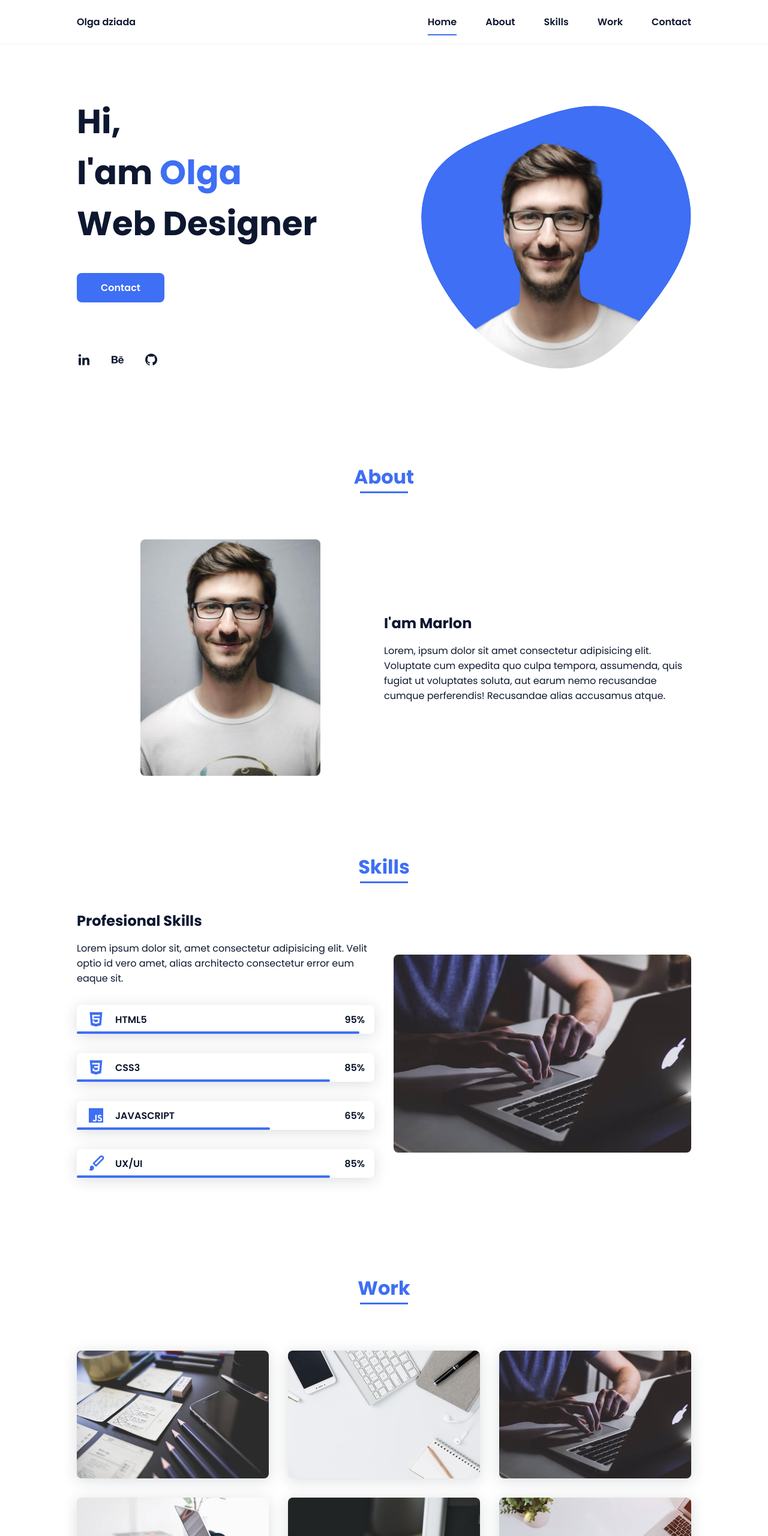
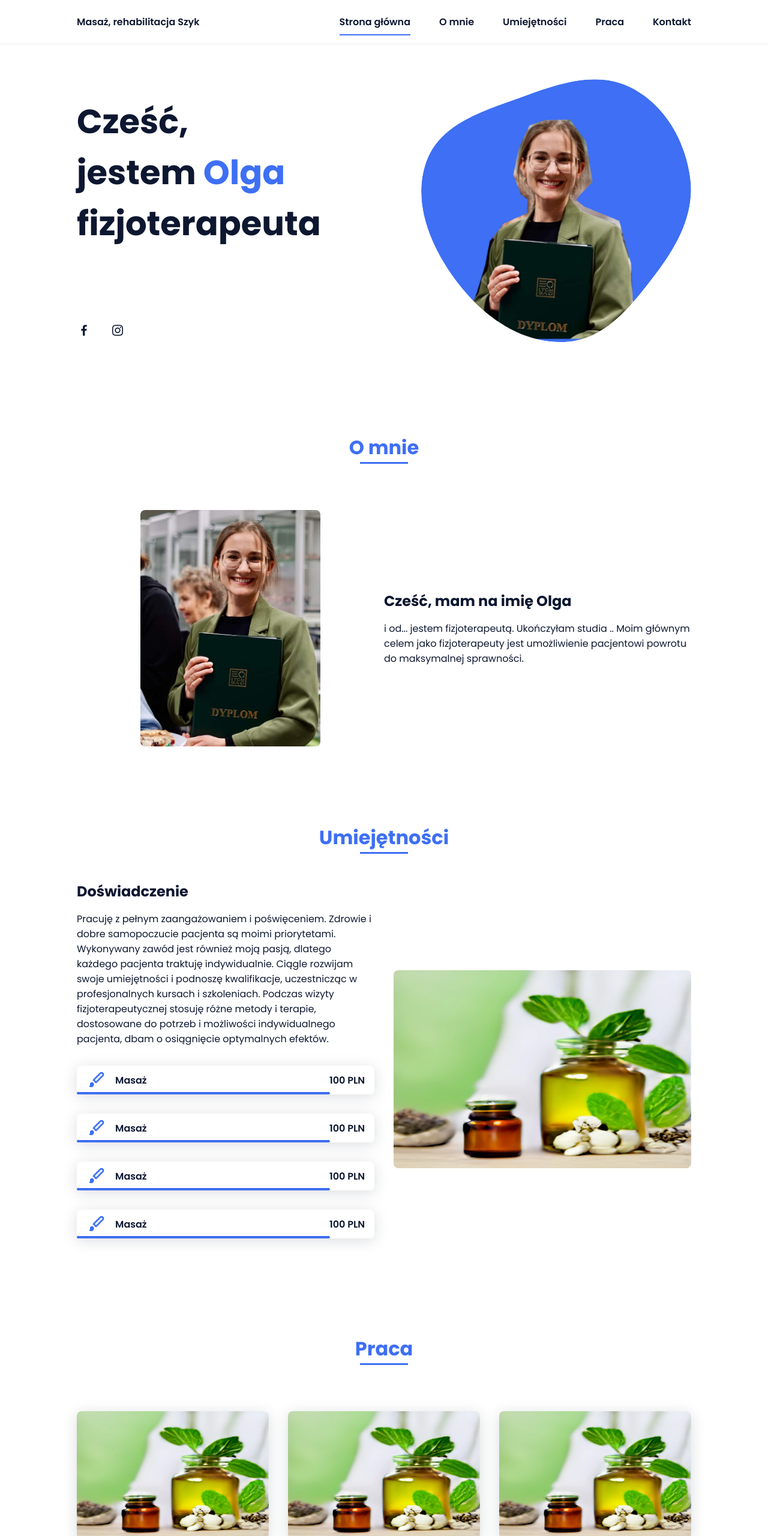
Before and after one commit to wiktor779/olga, a plain HTML site: page index.html in a window 1280 px wide. Shown: the top 2560 px of the page at 60% size. Drawn offline with nearby package versions, Linux system fonts and the light colour scheme.

Commit message:
adjusted

```diff
--- a/index.html
+++ b/index.html
@@ -16,16 +16,16 @@
         <header class="l-header">
             <nav class="nav bd-grid">
                 <div>
-                    <a href="#" class="nav__logo">Olga dziada</a>
+                    <a href="#" class="nav__logo">Masaż, rehabilitacja Szyk</a>
                 </div>
 
                 <div class="nav__menu" id="nav-menu">
                     <ul class="nav__list">
-                        <li class="nav__item"><a href="#home" class="nav__link active">Home</a></li>
-                        <li class="nav__item"><a href="#about" class="nav__link">About</a></li>
-                        <li class="nav__item"><a href="#skills" class="nav__link">Skills</a></li>
-                        <li class="nav__item"><a href="#work" class="nav__link">Work</a></li>
-                        <li class="nav__item"><a href="#contact" class="nav__link">Contact</a></li>
+                        <li class="nav__item"><a href="#home" class="nav__link active">Strona główna</a></li>
+                        <li class="nav__item"><a href="#about" class="nav__link">O mnie</a></li>
+                        <li class="nav__item"><a href="#skills" class="nav__link">Umiejętności</a></li>
+                        <li class="nav__item"><a href="#work" class="nav__link">Praca</a></li>
+                        <li class="nav__item"><a href="#contact" class="nav__link">Kontakt</a></li>
                     </ul>
                 </div>
 
@@ -39,15 +39,13 @@
             <!--===== HOME =====-->
             <section class="home bd-grid" id="home">
                 <div class="home__data">
-                    <h1 class="home__title">Hi,<br>I'am <span class="home__title-color">Olga</span><br> Web Designer</h1>
+                    <h1 class="home__title">Cześć,<br>jestem <span class="home__title-color">Olga</span><br> fizjoterapeuta</h1>
 
-                    <a href="#" class="button">Contact</a>
                 </div>
 
                 <div class="home__social">
-                    <a href="" class="home__social-icon"><i class='bx bxl-linkedin'></i></a>
-                    <a href="" class="home__social-icon"><i class='bx bxl-behance' ></i></a>
-                    <a href="" class="home__social-icon"><i class='bx bxl-github' ></i></a>
+                    <a href="https://www.facebook.com/olga.bieda" class="home__social-icon"><i class='bx bxl-facebook'></i></a>
+                    <a href="https://www.instagram.com/olczi_1998/" class="home__social-icon"><i class='bx bxl-instagram' ></i></a>
                 </div>
 
                 <div class="home__img">
@@ -57,7 +55,7 @@
                         </mask>
                         <g mask="url(#mask0)">
                             <path d="M9.19024 145.964C34.0253 76.5814 114.865 54.7299 184.111 29.4823C245.804 6.98884 311.86 -14.9503 370.735 14.143C431.207 44.026 467.948 107.508 477.191 174.311C485.897 237.229 454.931 294.377 416.506 344.954C373.74 401.245 326.068 462.801 255.442 466.189C179.416 469.835 111.552 422.137 65.1576 361.805C17.4835 299.81 -17.1617 219.583 9.19024 145.964Z"/>
-                            <image class="home__blob-img" x="50" y="60" href="assets/img/perfil.png"/>
+                            <image class="home__blob-img" x="50" y="60" href="assets/img/profo.png"/>
                         </g>
                     </svg>
                 </div>
@@ -65,137 +63,135 @@
 
             <!--===== ABOUT =====-->
             <section class="about section " id="about">
-                <h2 class="section-title">About</h2>
+                <h2 class="section-title">O mnie</h2>
 
                 <div class="about__container bd-grid">
                     <div class="about__img">
-                        <img src="assets/img/about.jpg" alt="">
+                        <img src="assets/img/olga_resized.png" alt="">
                     </div>
 
                     <div>
-                        <h2 class="about__subtitle">I'am Marlon</h2>
-                        <p class="about__text">Lorem, ipsum dolor sit amet consectetur adipisicing elit. Voluptate cum expedita quo culpa tempora, assumenda, quis fugiat ut voluptates soluta, aut earum nemo recusandae cumque perferendis! Recusandae alias accusamus atque.</p>
+                        <h2 class="about__subtitle">Cześć, mam na imię Olga</h2>
+                        <p class="about__text"> i od... jestem fizjoterapeutą. Ukończyłam studia .. Moim głównym celem jako fizjoterapeuty jest umożliwienie pacjentowi powrotu do maksymalnej sprawności.</p>
                     </div>
                 </div>
             </section>
 
             <!--===== SKILLS =====-->
             <section class="skills section" id="skills">
-                <h2 class="section-title">Skills</h2>
+                <h2 class="section-title">Umiejętności</h2>
 
                 <div class="skills__container bd-grid">
                     <div>
-                        <h2 class="skills__subtitle">Profesional Skills</h2>
-                        <p class="skills__text">Lorem ipsum dolor sit, amet consectetur adipisicing elit. Velit optio id vero amet, alias architecto consectetur error eum eaque sit.</p>
+                        <h2 class="skills__subtitle">Doświadczenie</h2>
+                        <p class="skills__text">Pracuję z pełnym zaangażowaniem i poświęceniem. Zdrowie i dobre samopoczucie pacjenta są moimi priorytetami. Wykonywany zawód jest również moją pasją, dlatego  każdego pacjenta traktuję indywidualnie. Ciągle rozwijam swoje umiejętności i podnoszę kwalifikacje, uczestnicząc w profesjonalnych kursach i szkoleniach. Podczas wizyty fizjoterapeutycznej stosuję różne metody i terapie, dostosowane do potrzeb i możliwości indywidualnego pacjenta, dbam o osiągnięcie optymalnych efektów. </p>
                         <div class="skills__data">
                             <div class="skills__names">
-                                <i class='bx bxl-html5 skills__icon'></i>
-                                <span class="skills__name">HTML5</span>
+                                <i class='bx bxs-paint skills__icon'></i>
+                                <span class="skills__name">Masaż</span>
                             </div>
-                            <div class="skills__bar skills__html">
+                            <div class="skills__bar skills__ux">
 
                             </div>
                             <div>
-                                <span class="skills__percentage">95%</span>
-                            </div>
-                        </div>
-                        <div class="skills__data">
-                            <div class="skills__names">
-                                <i class='bx bxl-css3 skills__icon'></i>
-                                <span class="skills__name">CSS3</span>
-                            </div>
-                            <div class="skills__bar skills__css">
-
-                            </div>
-                            <div>
-                                <span class="skills__percentage">85%</span>
-                            </div>
-                        </div>
-                        <div class="skills__data">
-                            <div class="skills__names">
-                                <i class='bx bxl-javascript skills__icon' ></i>
-                                <span class="skills__name">JAVASCRIPT</span>
-                            </div>
-                            <div class="skills__bar skills__js">
-
-                            </div>
-                            <div>
-                                <span class="skills__percentage">65%</span>
+                                <span class="skills__percentage">100 PLN</span>
                             </div>
                         </div>
                         <div class="skills__data">
                             <div class="skills__names">
                                 <i class='bx bxs-paint skills__icon'></i>
-                                <span class="skills__name">UX/UI</span>
+                                <span class="skills__name">Masaż</span>
                             </div>
                             <div class="skills__bar skills__ux">
 
                             </div>
                             <div>
-                                <span class="skills__percentage">85%</span>
+                                <span class="skills__percentage">100 PLN</span>
+                            </div>
+                        </div>
+                        <div class="skills__data">
+                            <div class="skills__names">
+                                <i class='bx bxs-paint skills__icon'></i>
+                                <span class="skills__name">Masaż</span>
+                            </div>
+                            <div class="skills__bar skills__ux">
+
+                            </div>
+                            <div>
+                                <span class="skills__percentage">100 PLN</span>
+                            </div>
+                        </div>
+                        <div class="skills__data">
+                            <div class="skills__names">
+                                <i class='bx bxs-paint skills__icon'></i>
+                                <span class="skills__name">Masaż</span>
+                            </div>
+                            <div class="skills__bar skills__ux">
+
+                            </div>
+                            <div>
+                                <span class="skills__percentage">100 PLN</span>
                             </div>
                         </div>
                     </div>
 
                     <div>
-                        <img src="assets/img/work3.jpg" alt="" class="skills__img">
+                        <img src="assets/img/skills.png" alt="" class="skills__img">
                     </div>
                 </div>
             </section>
 
             <!--===== WORK =====-->
             <section class="work section" id="work">
-                <h2 class="section-title">Work</h2>
+                <h2 class="section-title">Praca</h2>
+
 
                 <div class="work__container bd-grid">
-                    <a href="" class="work__img">
-                        <img src="assets/img/work1.jpg" alt="">
+                    <a href="https://pl.wikipedia.org/wiki/Naturopatia" class="work__img">
+                        <img src="assets/img/work1.png" alt="">
                     </a>
-                    <a href="" class="work__img">
-                        <img src="assets/img/work2.jpg" alt="">
+                    <a href="https://pl.wikipedia.org/wiki/Naturopatia" class="work__img">
+                        <img src="assets/img/work2.png" alt="">
                     </a>
-                    <a href="" class="work__img">
-                        <img src="assets/img/work3.jpg" alt="">
+                    <a href="https://pl.wikipedia.org/wiki/Naturopatia" class="work__img">
+                        <img src="assets/img/work3.png" alt="">
                     </a>
-                    <a href="" class="work__img">
-                        <img src="assets/img/work4.jpg" alt="">
+                    <a href="https://pl.wikipedia.org/wiki/Naturopatia" class="work__img">
+                        <img src="assets/img/work4.png" alt="">
                     </a>
-                    <a href="" class="work__img">
-                        <img src="assets/img/work5.jpg" alt="">
+                    <a href="https://pl.wikipedia.org/wiki/Naturopatia" class="work__img">
+                        <img src="assets/img/work5.png" alt="">
                     </a>
-                    <a href="" class="work__img">
-                        <img src="assets/img/work6.jpg" alt="">
+                    <a href="https://pl.wikipedia.org/wiki/Naturopatia" class="work__img">
+                        <img src="assets/img/work6.png" alt="">
                     </a>
                 </div>
             </section>
 
             <!--===== CONTACT =====-->
             <section class="contact section" id="contact">
-                <h2 class="section-title">Contact</h2>
+                <h2 class="section-title">Kontakt</h2>
 
                 <div class="contact__container bd-grid">
-                    <form action="" class="contact__form">
-                        <input type="text" placeholder="Name" class="contact__input">
-                        <input type="mail" placeholder="Email" class="contact__input">
-                        <textarea name="" id="" cols="0" rows="10" class="contact__input"></textarea>
-                        <input type="button" value="Enviar" class="contact__button button">
-                    </form>
+                    <p class="about__text">Jestem otwarta, komunikatywna i cierpliwa. Zapraszam do korzystania z moich usług.</p>
+                            <div class="contact__info">
+                            <h3>Skontaktuj się ze mną</h3>
+                            <p>Telefon: +48 123 456 789</p>
+                            <p>Email: <a href="mailto:olga.bieda@gmail.com">olga.bieda@gmail.com</a></p>
+        </div>
+
                 </div>
             </section>
         </main>
 
         <!--===== FOOTER =====-->
         <footer class="footer">
-            <p class="footer__title">Marlon</p>
+            <p class="footer__title">Olga</p>
             <div class="footer__social">
-                <a href="#" class="footer__icon"><i class='bx bxl-facebook' ></i></a>
-                <a href="#" class="footer__icon"><i class='bx bxl-instagram' ></i></a>
-                <a href="#" class="footer__icon"><i class='bx bxl-twitter' ></i></a>
+                <a href="https://www.facebook.com/olga.bieda" class="footer__icon"><i class='bx bxl-facebook' ></i></a>
+                <a href="https://www.instagram.com/olczi_1998/" class="footer__icon"><i class='bx bxl-instagram' ></i></a>
             </div>
-            <p class="footer__copy">&#169; Bedimcode. All rigths reserved</p>
         </footer>
-
-
         <!--===== SCROLL REVEAL =====-->
         <script src="https://unpkg.com/scrollreveal"></script>
 
```
Also changed, not shown: assets/img/olga1.jpg (added), assets/img/olga_resized.png (added), assets/img/profo.png (added), assets/img/skills.png (added), assets/img/work1.jpg (deleted), assets/img/work1.png (added), assets/img/work2.jpg (deleted), assets/img/work2.png (added), assets/img/work3.jpg (deleted), assets/img/work3.png (added), assets/img/work4.jpg (deleted), assets/img/work4.png (added), assets/img/work5.jpg (deleted), assets/img/work5.png (added), 2 more files.
